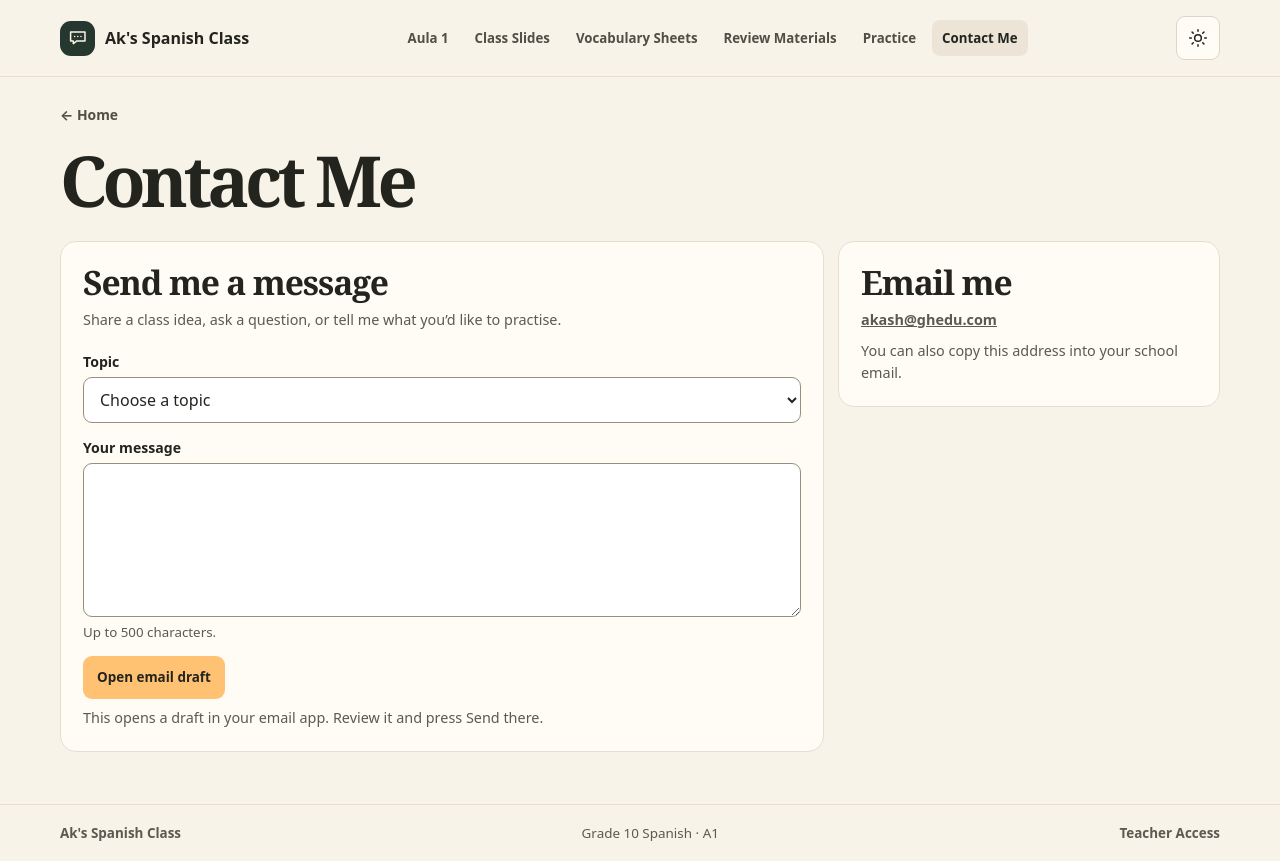
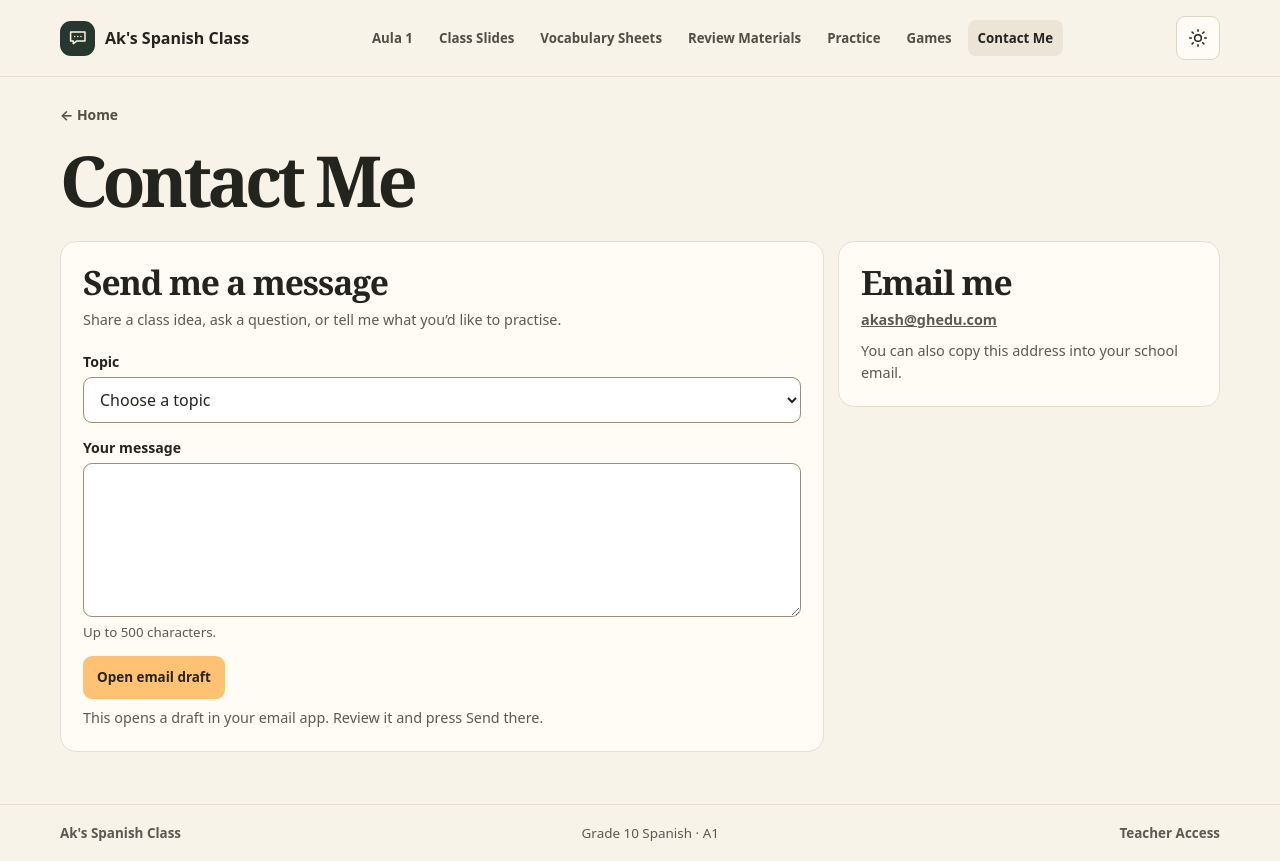
Before and after one commit to kfzydgyrtv-tech/AkSpanishclass, a plain HTML site: page contact.html in a window 1280 px wide. Drawn offline with Linux system fonts and the light colour scheme.

Commit message:
Add Arcade navigation and links to contact.html

```diff
--- a/contact.html
+++ b/contact.html
@@ -14,7 +14,7 @@
   <header class="site-header">
   <div class="wrap header-inner">
   <a class="brand" href="index.html"><span><svg viewBox="0 0 24 24" aria-hidden="true" focusable="false" fill="none" stroke="currentColor" stroke-width="1.65" stroke-linecap="round" stroke-linejoin="round"><path d="M4 5.5h16v10H11l-4 3v-3H4z"/><path d="M8.5 10.5h.01m3.5 0h.01m3.5 0h.01"/></svg></span>Ak's Spanish Class</a>
-  <nav aria-label="Main navigation"><a href="aula-1.html" >Aula 1</a><a href="class-slides.html" >Class Slides</a><a href="vocabulary.html" >Vocabulary Sheets</a><a href="review.html" >Review Materials</a><a href="practice.html" >Practice</a><a href="contact.html" aria-current="page">Contact Me</a></nav>
+  <nav aria-label="Main navigation"><a href="aula-1.html" >Aula 1</a><a href="class-slides.html" >Class Slides</a><a href="vocabulary.html" >Vocabulary Sheets</a><a href="review.html" >Review Materials</a><a href="practice.html" >Practice</a><a href="arcade.html">Games</a><a href="contact.html" aria-current="page">Contact Me</a></nav>
   <button class="theme-toggle" type="button" data-theme-toggle aria-pressed="false" hidden>Dark mode</button>
 </div>
   </header>
```
